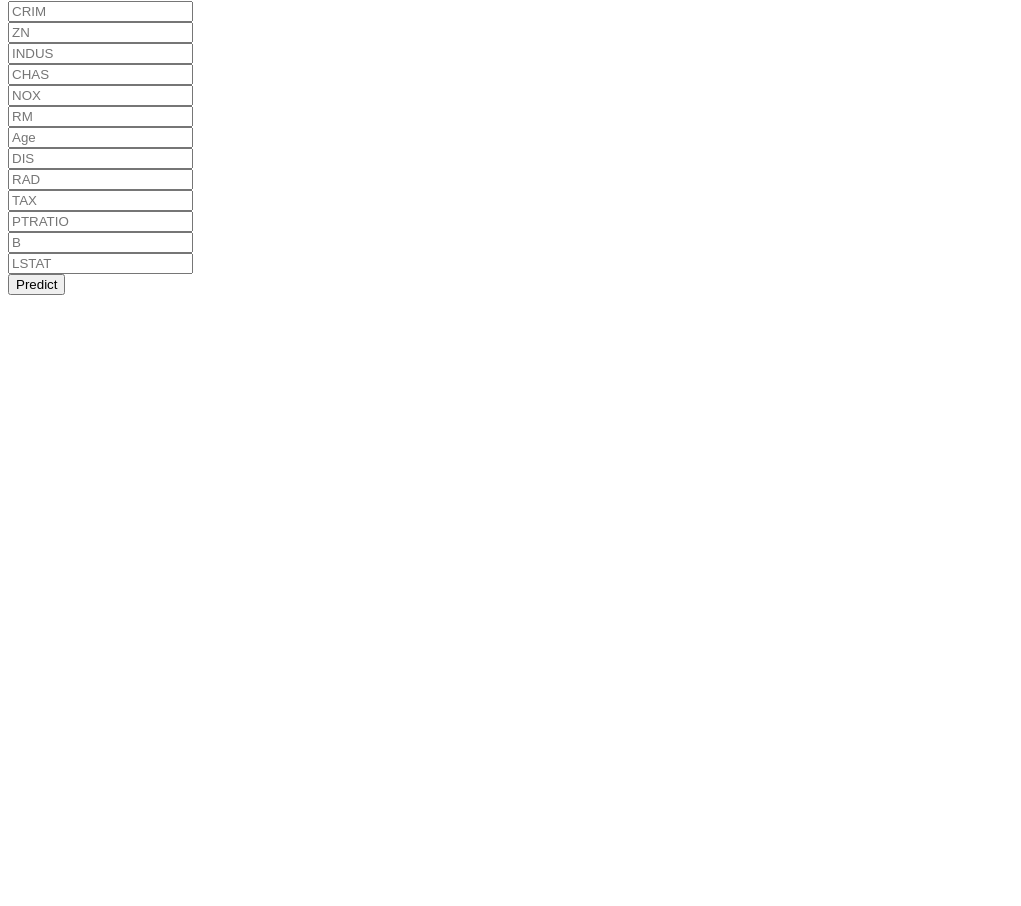
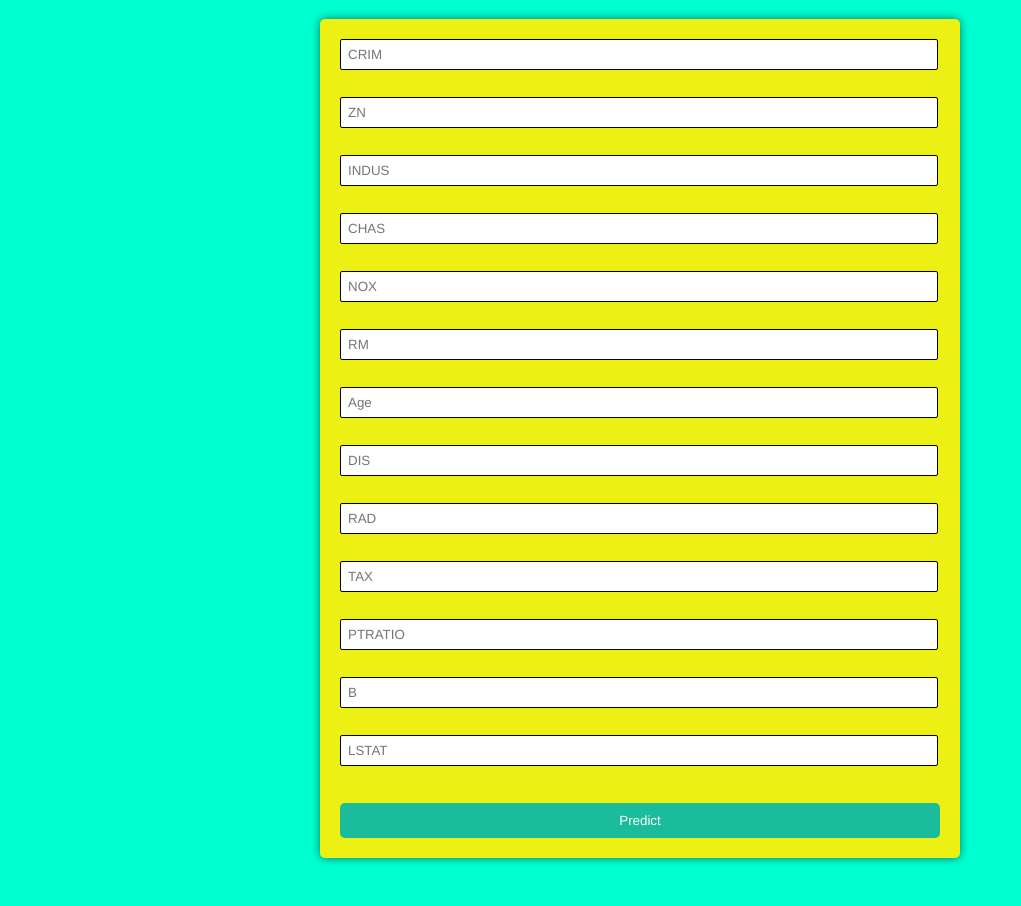
Before and after one commit to sadhak1074/Boston-House-pricing-prediction, a Flask app: page / in a window 1280 px wide. Shown: the part 79-985 px from the top of the page, without its empty margins (0-1021 px from the left). Before the commit the page ends 374 px from the top, so only its background shows below. Run offline with Flask 2, Linux system fonts and the light colour scheme; parts of the project's set-up code (start-up, migrations or seed data) failed here and were passed over.

Commit message:
Update home.html

```diff
--- a/templates/home.html
+++ b/templates/home.html
@@ -4,6 +4,77 @@
 <head>
   <meta charset="UTF-8">
   <title>ML API</title>
+	<style> body {
+      background: #00ffd0;
+      font-family: 'Hind', sans-serif;
+      font-size: 16px;
+      line-height: 1.5;
+      color: #333;
+      margin: 0;
+      padding: 0;
+    }
+
+    /* Set font family and color */
+    input, button {
+      font-family: 'Arimo', sans-serif;
+      color: #7636f7;
+    }
+
+    h1 {
+      background-image: url('templates/webaliser-_TPTXZd9mOo-unsplash.jpg');
+      text-align: center;
+      font-family:sans-serif, cursive;
+      font-size: 36px;
+      margin-bottom: 20px;
+    }
+
+    /* Set form styles */
+    form {
+      width: 80%;
+      max-width: 600px;
+      margin: 0 auto;
+      background-color: #f4f00df7;
+      padding: 20px;
+      border-radius: 5px;
+      box-shadow: 0px 0px 10px 0px rgba(0, 0, 0, 0.521);
+    }
+
+    input {
+      background-color: #ffffff;
+      display: block;
+      height: fit-content;
+      width: 97%;
+      padding: 7px;
+      margin-bottom: 3px;
+      border: 1px solid #000000;
+      border-radius: 2px;
+    }
+
+    button {
+      display: block;
+      width: 100%;
+      padding: 10px;
+      margin-top: 10px;
+      background-color: #1abc9c;
+      color: #ffffff;
+      border: none;
+      border-radius: 5px;
+      cursor: pointer;
+    }
+
+    button:hover {
+      background-color: #16a085;
+    }
+
+    /* Set prediction text styles */
+    #prediction_text {
+      font-family: 'Franklin Gothic Medium', 'Arial Narrow', Arial, sans-serif;
+      text-align: center;
+      margin-top: 20px;
+      font-size: 24px;
+      font-weight: bold;
+    }
+	</style
   <link href='https://fonts.googleapis.com/css?family=Pacifico' rel='stylesheet' type='text/css'>
 <link href='https://fonts.googleapis.com/css?family=Arimo' rel='stylesheet' type='text/css'>
 <link href='https://fonts.googleapis.com/css?family=Hind:300' rel='stylesheet' type='text/css'>
```
